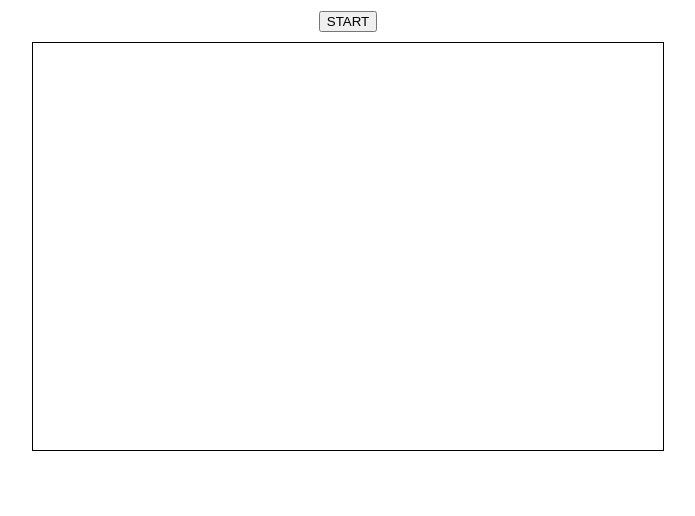
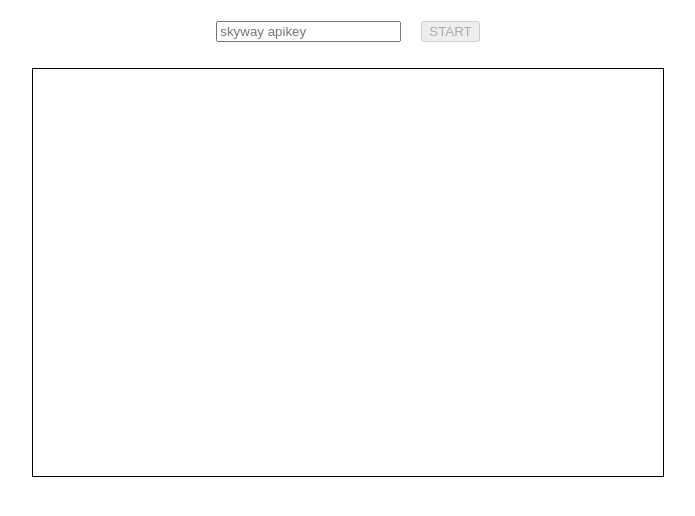
Before and after one commit to honeytrap15/skyway-capture-canvas, a React (Create React App) app: page / in a window 1280 px wide. Shown: the top 516 px of the page, without its empty margins (292-987 px from the left). Built offline with nearby package versions, Linux system fonts and the light colour scheme.

Commit message:
create skyway peer

```diff
--- a/package.json
+++ b/package.json
@@ -39,5 +39,8 @@
       "last 1 firefox version",
       "last 1 safari version"
     ]
+  },
+  "devDependencies": {
+    "skyway-js": "^4.4.5"
   }
 }
--- a/src/App.tsx
+++ b/src/App.tsx
@@ -1,10 +1,16 @@
-import { useRef, useCallback, useState } from 'react';
+import { useRef, useCallback, useState, ChangeEvent } from 'react';
 import './App.css';
+import Peer from 'skyway-js'
 
 function App() {
 
   const [started, setStarted] = useState(false);
   const [intervalId, setIntervalId] = useState<number>(0);
+  const [apikey, setApiKey] = useState("");
+  const [peer, setPeer] = useState<Peer|undefined>();
+  const [peerId, setPeerId] = useState("");
+  const [errorMsg, setErrorMsg] = useState("");
+
   const canvasRef = useRef<HTMLCanvasElement>(null);
 
   const W = 32;
@@ -48,28 +54,74 @@ function App() {
     }
   }, [canvasRef, counter, setIntervalId]);
 
-  const toggle = useCallback(() => {
-    if (started) {
-      window.clearInterval(intervalId);
+  const onOpen = useCallback((peerId: string) => {
+    console.log("peer open:", peerId);
+  }, []);
+
+  // 停止
+  const onStop = useCallback(() => {
+    setStarted(false);
+    setErrorMsg("");
+
+    // 描画を停止
+    window.cancelAnimationFrame(intervalId);
     setIntervalId(0);
-      setStarted(false);
+
+    // canvasをクリア
     const ctx = canvasRef.current?.getContext('2d');
     if (ctx) {
       ctx.clearRect(0, 0, ctx.canvas.width, ctx.canvas.height);
     }
-      window.cancelAnimationFrame(intervalId);
-      setIntervalId(0);
-    } else {
+
+    // peerを破棄
+    peer?.destroy();
+    peer?.off("open", onOpen);
+    setPeer(undefined)
+    setPeerId("");
+  }, [setStarted, intervalId, setIntervalId, peer, setPeer, setPeerId]);
+
+  // 開始
+  const onStart = useCallback(() => {
+    // 描画を開始
     const id = window.requestAnimationFrame(render);
     setIntervalId(id);
     setStarted(true);
+
+    // peerを作成
+    try {
+      const newPeerId = Math.floor(Math.random() * 1000000)
+      const newPeer = new Peer(`${newPeerId}`, {
+        key: apikey,
+      });
+      newPeer.on("open", onOpen);
+      console.log("create peer:", newPeerId);
+      // peerを保持
+      setPeer(newPeer);
+      setPeerId(`${newPeerId}`);
+    } catch (e: any) {
+      console.error("failed to create peer.");
+      console.error(e);
+      setErrorMsg("failed to create peer.");
     }
-  }, [intervalId, started, setIntervalId, setStarted, render]);
+  }, [setIntervalId, setStarted, setPeer, setPeerId, setErrorMsg, onStop]);
+
+  // ボタン押下
+  const toggle = useCallback(() => {
+    !started ? onStart() : onStop();
+  }, [started, onStart, onStop]);
 
   return (
     <div className="App">
+      <div style={{ display: 'flex', justifyContent: 'center' }}>
         <div>
-        <button onClick={toggle}>{ started ? 'STOP' : 'START' }</button>
+          <input type="text" placeholder="skyway apikey" onChange={ (e: ChangeEvent<HTMLInputElement>) => setApiKey(e.target.value) } readOnly={started} />
+        </div>
+        <div>
+          <button onClick={toggle} disabled={apikey.length == 0}>{ started ? 'STOP' : 'START' }</button>
+        </div>
+      </div>
+      <div>
+        <p style={{ color: "red" }}>{ errorMsg }</p>
       </div>
       <div>
         <canvas ref={canvasRef} width="1980" height="1280" style={{ width: '50%', height: '50%'}} />
--- a/tsconfig.json
+++ b/tsconfig.json
@@ -18,7 +18,7 @@
     "resolveJsonModule": true,
     "isolatedModules": true,
     "noEmit": true,
-    "jsx": "react-jsx"
+    "jsx": "preserve"
   },
   "include": [
     "src"
```
Also changed, not shown: 2 other files (tests, documents, lock files or other folders). Lines whose indentation alone changed are shown as unchanged.
